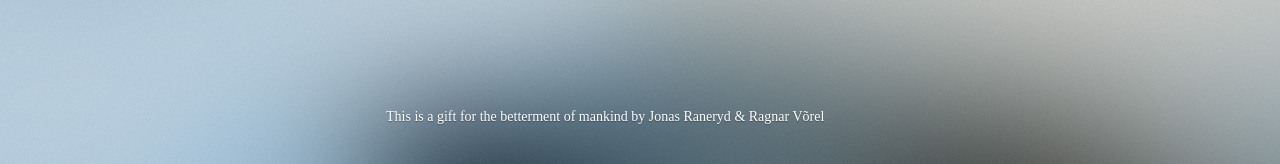
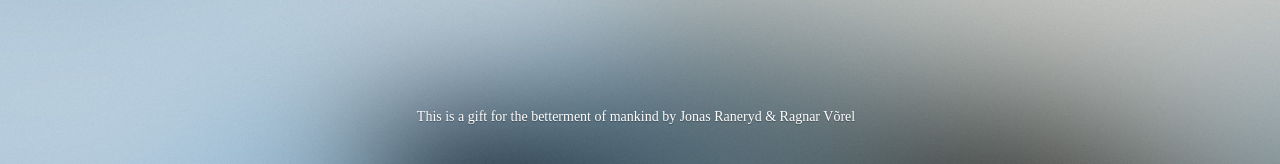
Before and after one commit to kaskajp/lettercountin, a PHP site: page / in a window 1280 px wide. Shown: the part 636-800 px from the top of the page. Run offline with PHP 8.4, Linux system fonts and the light colour scheme; some libraries are stand-ins or nearby versions.

Commit message:
footer alignment fix

```diff
--- a/assets/css/style.css
+++ b/assets/css/style.css
@@ -113,6 +113,8 @@ div#whispering-words-of-love div {
 	bottom: 40px;
 	text-shadow: 0px 1px 1px rgba(0, 0, 0, 0.35);
 	font-weight: 300;
+	width: 500px;
+	text-align: center;
 }
 
 #footer-of-discovery a {
```
